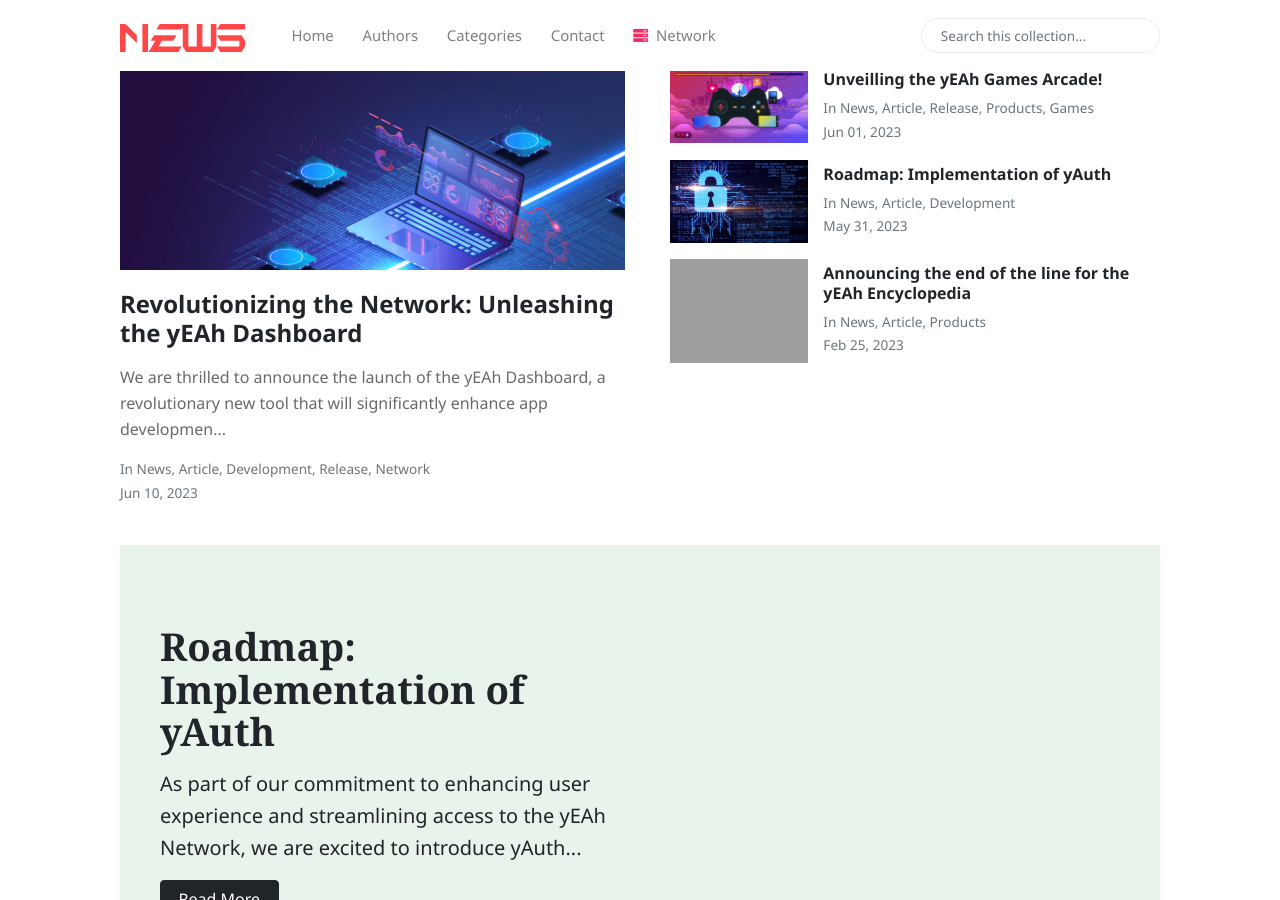
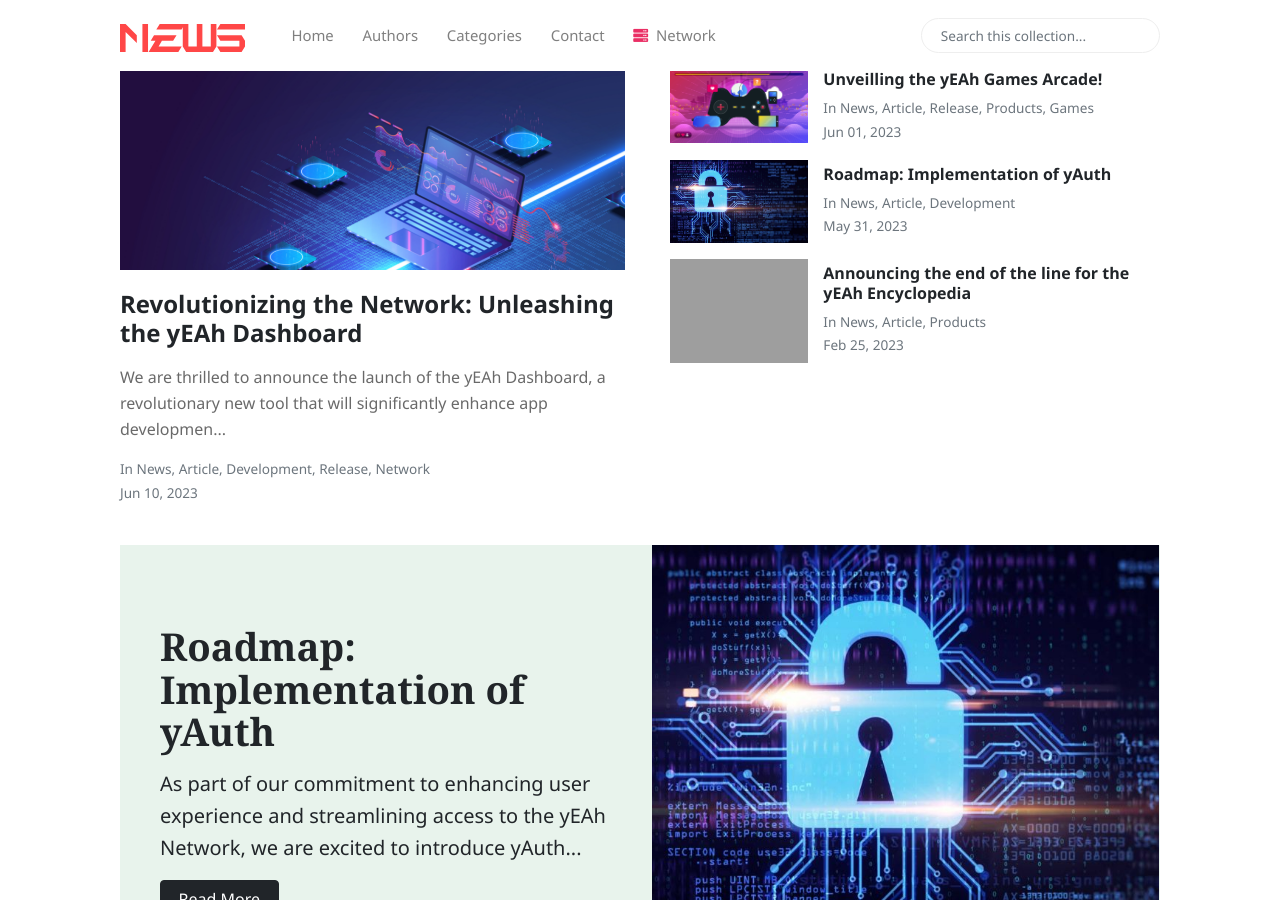
Before and after one commit to yEAh-Games/collections-news, a Jekyll site: the page built from index.html, in a window 1280 px wide and 900 px high. Built offline with Jekyll 4.4.1, drawn with Linux system fonts in a browser that asks for light colours; nearby versions of some CDN libraries; the list of posts is cut into pages by our own code.

Commit message:
Fixing jumbotron image issue with absolute URLs (#66)

```diff
--- a/index.html
+++ b/index.html
@@ -146,7 +146,7 @@
                 </p>
                 <a href="{{site.baseurl}}{{post.url}}" class="btn btn-dark">Read More</a>
             </div>
-            <div class="col-md-6 d-none d-md-block pr-0" style="background-size:cover;background-image:url({{site.baseurl}}/{{ post.image }});">
+            <div class="col-md-6 d-none d-md-block pr-0" style="background-size:cover;background-image:url({{ post.image }});">
             </div>
         </div>
     </div>
```
